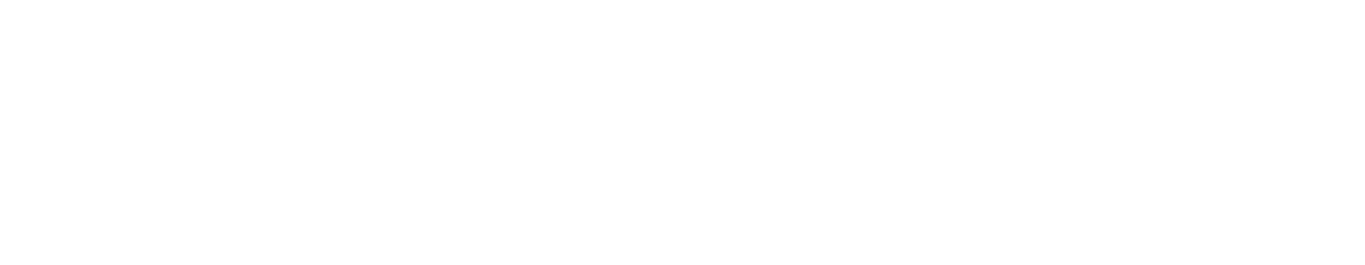
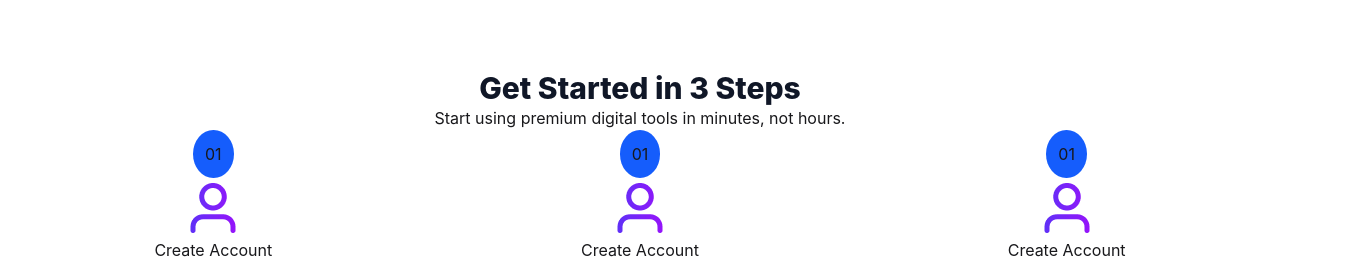
Before and after one commit to usamabinmah12/Digital-Tools-Platform, a React (Vite) app: page / in a window 1280 px wide. Shown: the part 2522-2787 px from the top of the page, 1365 px wide, since content can reach past the window. Before the commit the page ends 2500 px from the top, so only its background shows below. Built offline with nearby package versions, Linux system fonts and the light colour scheme.

Commit message:
make sticky Navbar and started pack initialized

```diff
--- a/src/App.jsx
+++ b/src/App.jsx
@@ -5,6 +5,7 @@ import Banner from './components/Banner'
  import Stat from './components/Stat'
 import Msec from './components/Msec'
 import { Suspense, useState } from 'react'
+import Starter from './components/Starter'
 const fetchCard = async() => {
   const res = await fetch("/data.json");
   return  res.json();
@@ -33,6 +34,7 @@ function App() {
 
         ></Msec>
       </Suspense>
+      <Starter></Starter>
       <ToastContainer></ToastContainer>
 
     </>
--- a/src/components/Banner.jsx
+++ b/src/components/Banner.jsx
@@ -14,12 +14,12 @@ const Banner = () => {
               <h3>New: AI-Powered Tools Available</h3>
             </div>
 
-            <h1 className="text-5xl font-bold">Supercharge Your Digital Workflow</h1>
+            <h1 className="text-5xl font-bold">Supercharge Your  <br /> <span className="text-blue-400"> Digital Workflow</span></h1>
             <p className="py-6">
               Access premium AI tools, design assets, templates, and productivity
                 software—all in one place. Start creating faster today.
 
-               <br /> Explore Products
+               <br />  <span className="font-medium">Explore Products</span>
             </p>
             <div className="flex">
                 <button className="bg-blue-700 text-white  p-2 rounded-[15px] mx-3">Explore Products</button>
--- a/src/components/Msec.jsx
+++ b/src/components/Msec.jsx
@@ -10,7 +10,7 @@ const Msec = ({cardPromise, carts , setCarts   , total  , setTotal}) => {
     return (
         <div className='container  mx-auto ' >
             <div className="flex flex-col justify-center items-center  text-center my-20" >
-                <h3 className='text-[#101727] font-extrabold  text-3xl'>Premium Digital Tools</h3>
+                <h3 className='text-[rgb(16,23,39)] font-extrabold  text-3xl'>Premium Digital Tools</h3>
                 <p>Choose from our curated collection of premium digital products designed <br /> to boost your productivity and creativity.</p>
                 <div className="mx-3 font-semibold my-7">
                     <button onClick={()   =>  setColorEf("products")}  className={` ${colorEf == "products" ? "bg-yellow-300" : "" }  rounded-none rounded-l-[15px] p-[5px]`}>Products</button>
--- a/src/components/Navbar.jsx
+++ b/src/components/Navbar.jsx
@@ -2,8 +2,8 @@ import React from "react";
 
 const Navbar = ({carts  , setCarts, total ,  setTotal}) => {
   return (
-    <div  className="container mx-auto">
-      <div className="  shadow-sm flex justify-between items-center">
+    <div className="  fixed top-0 inset-x-0 bg-white z-50 shadow-md ">
+      <div className=" container mx-auto flex justify-between items-center p-4 shadow-sm flex justify-between items-center">
         <div className="">
           <a className="flex justify-between btn btn-ghost text-xl text-[#9514FA]">DigiTools</a>
         </div>
--- a/src/components/Product.jsx
+++ b/src/components/Product.jsx
@@ -15,8 +15,8 @@ const Product = ({product , carts  , setCarts  ,total   , setTotal}) => {
     }
     const [btnCl , setBtnCl] = useState(true);
     return (
-        <div className=''>
-            <div className="card w-96 bg-base-100 shadow-sm">
+        <div className='p-6 bg-white rounded-2xl shadow-md hover:shadow-xl hover:scale-105 transition duration-300'>
+            <div className="card  bg-base-100 shadow-sm">
         <div className="card-body">
           <div className="flex justify-between">
               <img src={product.icon} alt="" />
@@ -33,7 +33,7 @@ const Product = ({product , carts  , setCarts  ,total   , setTotal}) => {
         }
           <div className="mt-6">
             <button onClick={()  => {addcart(product); setBtnCl(false)}}  className="btn btn-primary btn-block">{
-                btnCl ?    "Buy Now" : "You  Buyed  this  Product"
+                btnCl ?    "Buy Now" : "Added  to cart"
               }</button>
           </div>
         </div>
--- /dev/null
+++ b/src/components/Starter.jsx
@@ -0,0 +1,37 @@
+import React from 'react';
+import img1  from '../assets/user.png'
+const Starter = () => {
+    return (
+        <div>
+            <div className="flex flex-col justify-center items-center  text-center my-20" >
+                <h3 className='text-[rgb(16,23,39)] font-extrabold  text-3xl'>Get Started in 3 Steps</h3>
+                <p>Start using premium digital tools in minutes, not hours.</p>
+                <div className="grid grid-cols-3">
+                    <div className="flex flex-col items-center">
+                        <button className='bg-blue-600  p-3 rounded-[50%] items'>01</button>
+                        <img  className='' src={img1} alt="" />
+                        <h3>Create Account</h3>
+                        <p>Sign up for free in seconds. No credit card required to get started.</p>
+                    </div>
+                    <div className="flex flex-col items-center">
+                        <button className='bg-blue-600  p-3 rounded-[50%]'>01</button>
+                        <img  className='' src={img1} alt="" />
+                        <h3>Create Account</h3>
+                        <p>Sign up for free in seconds. No credit card required to get started.</p>
+                    </div>
+                    <div className="flex flex-col items-center">
+                        <button className='bg-blue-600  p-3 rounded-[50%]'>01</button>
+                        <img  className='' src={img1} alt="" />
+                        <h3>Create Account</h3>
+                        <p>Sign up for free in seconds. No credit card required to get started.</p>
+                    </div>
+                </div>
+
+
+
+            </div>
+        </div>
+    );
+};
+
+export default Starter;
```
